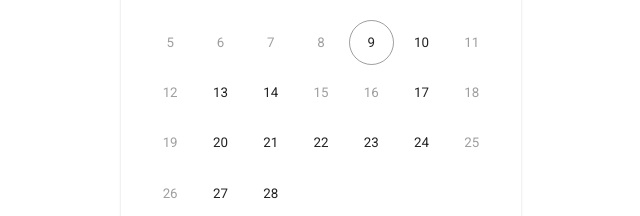
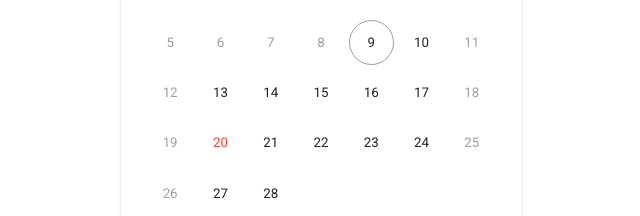
Before and after one commit to SebastianDochia/scaffold-app, an Angular app: page / in a window 1280 px wide. Shown: the part 169-385 px from the top of the page, without its empty margins (319-959 px from the left). Built offline with nearby package versions, Linux system fonts and the light colour scheme.

Commit message:
feat: add date class

```diff
--- a/src/app/reservation-calendar/components/selected-date-container/selected-date-container.component.html
+++ b/src/app/reservation-calendar/components/selected-date-container/selected-date-container.component.html
@@ -21,7 +21,7 @@
                     </ng-container>
 
                     <button mat-fab
-                            color="accent"
+                            color="warn"
                             aria-label="Example icon button with a bookmark icon"
                             class="next-button"
                             [disabled]="!isHourSelected"
--- a/src/app/reservation-calendar/constants/default-business-hours.ts
+++ b/src/app/reservation-calendar/constants/default-business-hours.ts
@@ -10,4 +10,4 @@ export const DEFAULT_BUSINESS_HOURS: BusinessHours = [
   [new Date(2023, 1, 15, 9, 0)],
   [new Date(2023, 1, 15, 9, 0)],
   [new Date(2023, 1, 15, 9, 0)],
-]
+];
--- a/src/app/reservation-calendar/constants/default-date-filter.ts
+++ b/src/app/reservation-calendar/constants/default-date-filter.ts
@@ -6,7 +6,7 @@
 // }
 
 export const DEFAULT_DATE_FILTER = {
-  filterWeekends: false,
-  filterSpecificDates: [new Date(2023, 1, 15)],
-  filterSpecificDatesEveryYear: [new Date(2023, 1, 16),],
+  filterWeekends: true,
+  filterSpecificDates: [new Date(2023, 3, 30)],
+  filterSpecificDatesEveryYear: [new Date(2023, 3, 16),],
 }
--- a/src/app/reservation-calendar/reservation-calendar.component.html
+++ b/src/app/reservation-calendar/reservation-calendar.component.html
@@ -4,7 +4,8 @@
             <mat-calendar [(selected)]="selected"
                           [minDate]="systemConfig.minDate"
                           [maxDate]="systemConfig.maxDate"
-                          [dateFilter]="dateFilter"></mat-calendar>
+                          [dateFilter]="dateFilter"
+                          [dateClass]="dateClass"></mat-calendar>
         </mat-card>
         <rc-selected-date-container [selected]="selected"
                                     [selectDateMessage]="systemConfig.selectDateMessage"
--- a/src/app/reservation-calendar/reservation-calendar.component.scss
+++ b/src/app/reservation-calendar/reservation-calendar.component.scss
@@ -7,3 +7,7 @@
     width: auto;
     margin-bottom: 40px;
 }
+
+.red-date {
+    background: #f44336;
+}
--- a/src/app/reservation-calendar/reservation-calendar.component.ts
+++ b/src/app/reservation-calendar/reservation-calendar.component.ts
@@ -2,8 +2,8 @@ import {
   ChangeDetectionStrategy,
   Component,
   Input,
-  OnInit,
 } from '@angular/core';
+import { MatCalendarCellClassFunction } from '@angular/material/datepicker';
 
 import {
   DEFAULT_STYLE_CONFIG,
@@ -31,7 +31,7 @@ import {
   styleUrls: ['./reservation-calendar.component.scss'],
   changeDetection: ChangeDetectionStrategy.OnPush
 })
-export class ReservationCalendarComponent implements OnInit {
+export class ReservationCalendarComponent {
   @Input() styleConfig: StyleConfig = DEFAULT_STYLE_CONFIG;
   @Input() systemConfig: SystemConfig = DEFAULT_SYSTEM_CONFIG;
 
@@ -47,11 +47,19 @@ export class ReservationCalendarComponent implements OnInit {
       new FilterSpecificDatesEveryYear(activeFilters.filterSpecificDatesEveryYear).shouldBeSelectable(d);
   }
 
+  dateClass: MatCalendarCellClassFunction<Date> = (cellDate, view) => {
+    if (view === 'month') {
+      const date = cellDate.getDate();
+
+      // Highlight the 1st and 20th day of each month.
+      return date === 1 || date === 20 ? 'red-date' : '';
+    }
+
+    return '';
+  }
+
   onSelectDateTime(dateTime: Date) {
     this.selected = dateTime;
     console.log(this.selected);
   }
-
-  ngOnInit() {
-  }
 }
--- a/src/styles.css
+++ b/src/styles.css
@@ -2,3 +2,7 @@
 
 html, body { height: 100%; }
 body { margin: 0; font-family: Roboto, "Helvetica Neue", sans-serif; }
+
+.red-date > * {
+  color: #f44336;
+}
```
